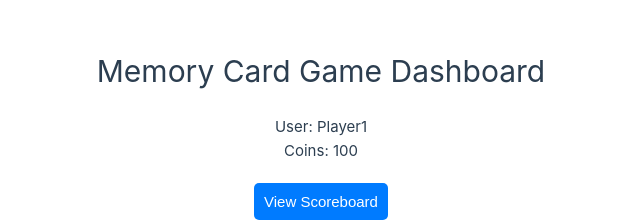
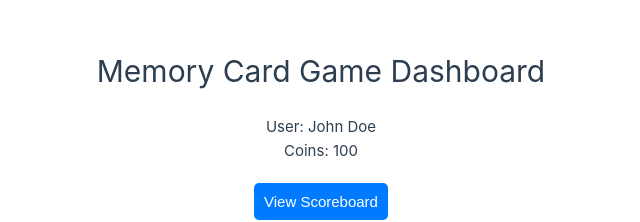
Before and after one commit to seilahAlbino/memory-game, a Vue app: page /dashboard in a window 1280 px wide. Shown: the part 181-403 px from the top of the page, without its empty margins (319-959 px from the left). Built offline with nearby package versions, Linux system fonts and the light colour scheme.

Commit message:
slight changes to login

```diff
--- a/src/views/Dashboard.vue
+++ b/src/views/Dashboard.vue
@@ -33,7 +33,7 @@
     data() {
       return {
         user: {
-          name: 'Player1',
+          name: 'John Doe',
           coins: 100
         },
         selectedGameMode: 'single',
--- a/src/views/Login.vue
+++ b/src/views/Login.vue
@@ -11,7 +11,7 @@
         <label for="password">Password</label>
         <input type="password" id="password" v-model="password" required />
       </div>
-      <button class="login-button" type="submit">Login</button>
+      <button class="login-button" type="submit" @click.prevent="handleLogin">Login</button>
     </form>
     <h2><a href="#" class="anonym"  @click.prevent="playAnonymously">Play anonymously</a></h2>
   </div>
@@ -30,6 +30,12 @@ export default defineComponent({
     const handleLogin = () => {
       // Add login logic (API call, validation, etc.)
       console.log(`Logging in: ${username.value}`);
+
+      if(username.value === "" || password.value === "") {
+        alert("Please enter username and password");
+        return;
+      }
+
       // Navigate to dashboard after successful login
       router.push({ name: "Dashboard" });
     };
```
